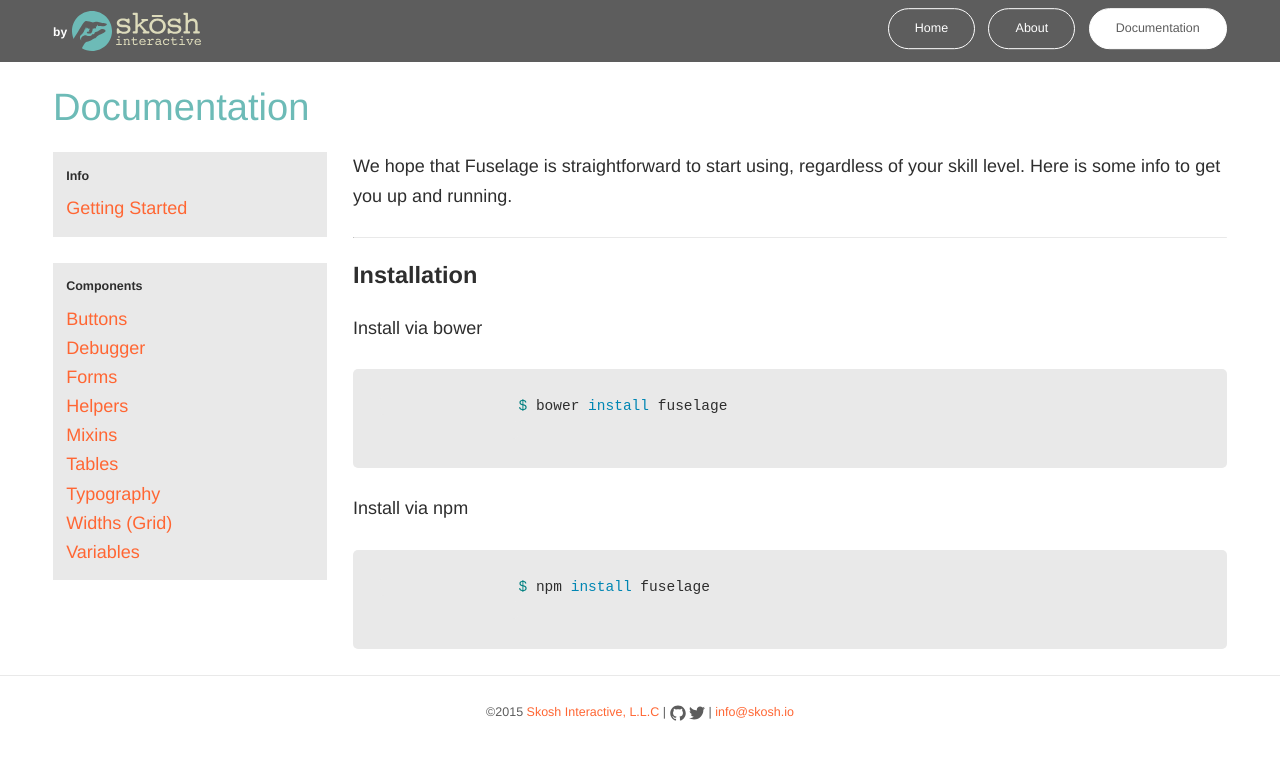
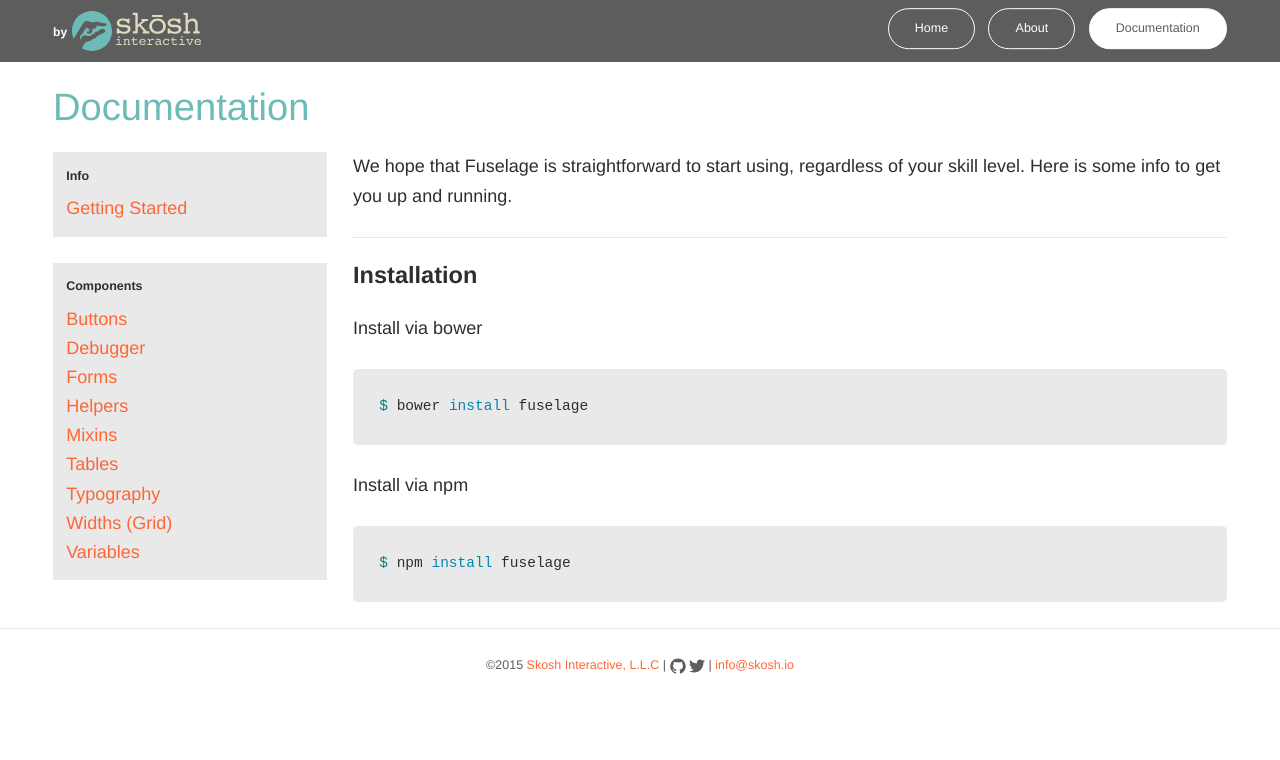
Before and after one commit to TeamSkosh/fuselage, a Jekyll site: the page built from docs/index.html, in a window 1280 px wide. Shown: the top 760 px of the page. Built offline with Jekyll 4.4.1, drawn with Linux system fonts in a browser that asks for light colours.

Commit message:
Update fuselage.

```diff
--- a/_sass/fuselage.scss
+++ b/_sass/fuselage.scss
@@ -15,7 +15,7 @@
 @import "defaults";
 @import "settings";
 @import "mixins";
-@if $gimme-debug == true {@import "debug";}
+@import "debug";
 @import "helpers";
 @import "widths";
 @import "typography";
--- a/docs/index.html
+++ b/docs/index.html
@@ -28,16 +28,14 @@ title: Documentation
                 </p>
 
                 {% highlight bash %}
-                $ bower install fuselage
-                {% endhighlight %}
+$ bower install fuselage{% endhighlight %}
 
                 <p>
                     Install via npm
                 </p>
 
                 {% highlight bash %}
-                $ npm install fuselage
-                {% endhighlight %}
+$ npm install fuselage{% endhighlight %}
             </div><!-- /.column -->
         </div><!-- /.row -->
     </div><!-- /.container -->
```
